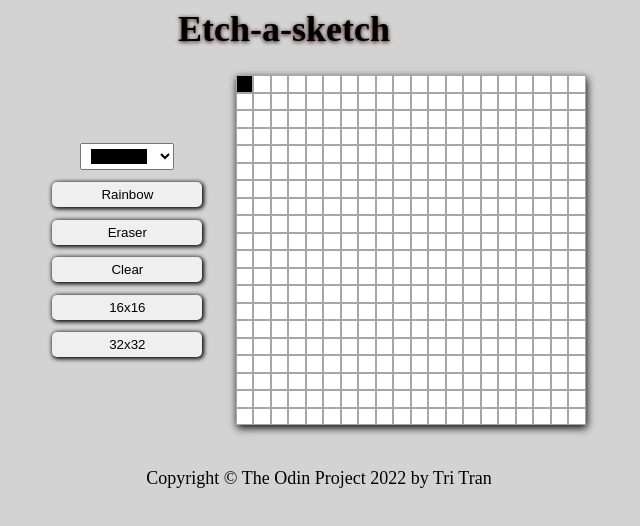
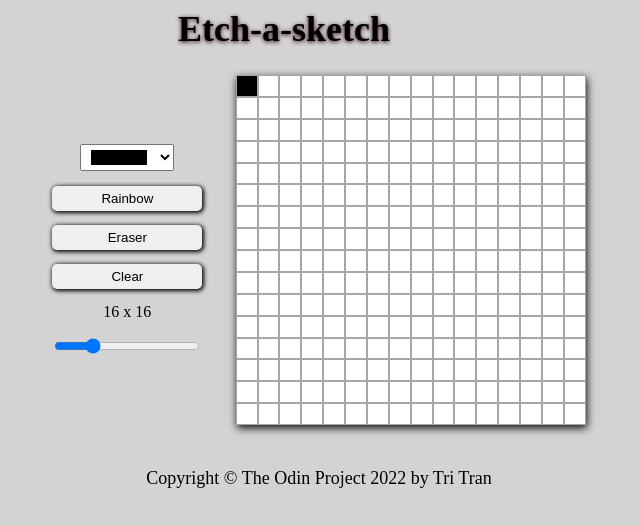
Before and after one commit to boney171/Etch-a-Sketch, a plain HTML site: page index.html in a window 1280 px wide. Both pictures are taken after a click on the element 573 px from the left and 83 px from the top of the page. Shown: the whole page, without its empty margins (329-969 px from the left). Drawn offline with Linux system fonts and the light colour scheme.

Commit message:
Finish the sizing and color-input buttons

```diff
--- a/index.html
+++ b/index.html
@@ -15,8 +15,8 @@
                 <button class="rainbow">Rainbow</button>
                 <button class="eraser">Eraser</button>
                 <button class="clear">Clear</button>
-                <button class="sixteen">16x16</button>
-                <button class="thirtytwo">32x32</button>
+                <div id="size-display"> 16 x 16</div>
+                <input id="sizeSlider" type="range" value ='16' min="1" max="64">
             </div>
 
             <div class="draw"></div>
--- a/javascript.js
+++ b/javascript.js
@@ -15,13 +15,35 @@ function makeRows(rows,columns) {
         container.appendChild(cell).className = 'grid';
     };
 };
+const size = document.querySelector('#sizeSlider');
 
-makeRows(20,20);
+size.addEventListener('click', () =>{
+    //Remove all old divs
+    let boxs = document.querySelectorAll('.grid');
+    boxs.forEach((box)=>{
+        box.remove();
+    });
+    //This is to set up new grid box depends on the size that the user wants
+    let size_value = size.value;
+    container.style.gridTemplateColumns = `repeat(${size_value}, 1fr)`;
+    container.style.gridTemplateRows = `repeat(${size_value}, 1fr)`;
+    let output = document.querySelector('#size-display');
+    output.innerHTML = `${size_value} x ${size_value}`;
+    makeRows(size.value,size.value);
+    setUp();
+})
 
+
+function setUp(){
     let eraser_on = false;
     let rainbow_on = false;
     const colors = ['rgb(155, 102, 102', 'rgb(243, 104, 213', 'rgb(134, 111, 251)', 'rgb(90, 191, 242)', 'rgb(105, 242, 483)',  'rgb(232, 251, 137)', 'rgb(255, 211, 137)', 'rgb(249, 122, 118)' ];
+    const default_color = document.querySelector('input.color');
+    let dColor = 'black';
+    default_color.addEventListener('change', ()=>{
+        dColor = default_color.value;
 
+    });
     //This function is to toggle the counter of eraser to true and false when get clicked on
     const eraser = document.querySelector('.eraser');
         eraser.addEventListener('click',() =>{
@@ -45,7 +67,7 @@ const grids = document.querySelectorAll('.grid');
                     }
                 }else {
                     if(eraser_on == false){
-                    grid.style.backgroundColor = 'black';
+                        grid.style.backgroundColor = dColor;
                     }else {
                         grid.style.backgroundColor = 'white';
                     }
@@ -58,3 +80,11 @@ const grids = document.querySelectorAll('.grid');
         reset.addEventListener('click', ()=>{
             window.location.reload();
         });
+
+
+
+}
+
+//Default set up;
+makeRows(size.value,size.value);
+setUp();
--- a/style.css
+++ b/style.css
@@ -62,8 +62,8 @@ button:active {
     height: 350px;
     box-shadow: 1px 3px 8px rgb(14, 13, 13);
     display: grid;
-    grid-template-columns: repeat(20, 1fr);
-    grid-template-rows: repeat(20, 1fr);
+    grid-template-columns: repeat(16, 1fr);
+    grid-template-rows: repeat(16, 1fr);
 }
 
 .grid {
@@ -88,3 +88,12 @@ button:active {
     font-weight: 400;
     font-family: 'Times New Roman', Times, serif;
 }
+
+#size-display {
+    font-size: 16px;
+    font-weight: 400;
+    font-family: 'Times New Roman', Times, serif;
+    display: flex;
+    flex-direction: column;
+    text-align: center
+}
```
Lines whose indentation alone changed are shown as unchanged.
